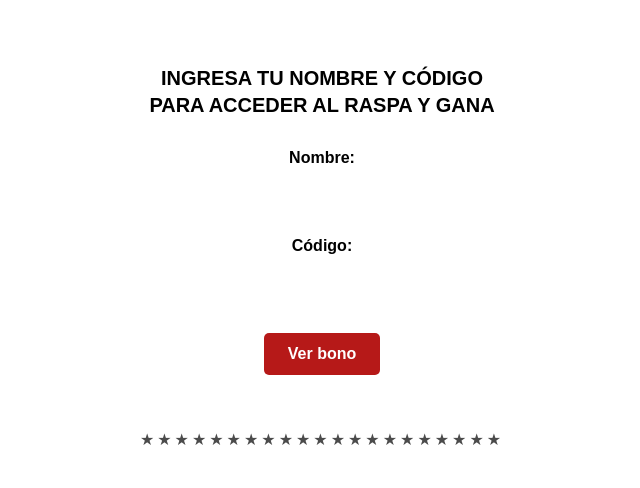
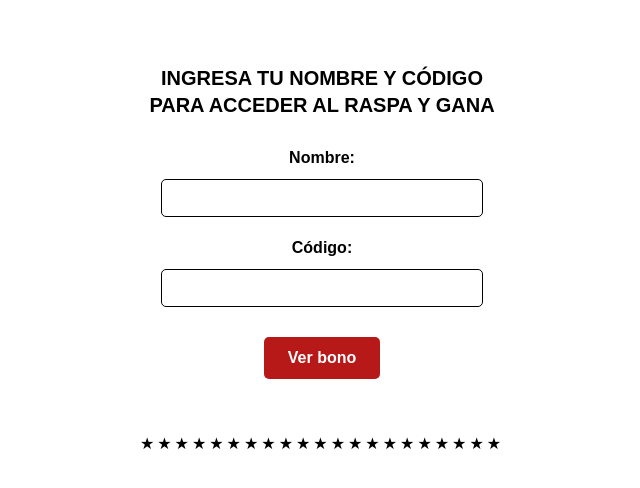
Before and after one commit to AdrianaL01/raspa-y-gana-10k, a plain HTML site: page index.html in a window 1280 px wide. Shown: the whole page, without its empty margins (318-958 px from the left). Drawn offline with Linux system fonts and the light colour scheme.

Commit message:
Update index.html

```diff
--- a/index.html
+++ b/index.html
@@ -44,11 +44,15 @@
   width: 80%;
   max-width: 300px;
   padding: 10px;
-    border: none;
+  background-color: #FFFFFF;
+  color: #000000;
+  border: 1.5px solid #000000; /* borde visible */
   border-radius: 5px;
   margin-top: 12px;
   font-size: 14px;
+  outline: none;
 }
+
 
   button {
     background-color: #B61918;
@@ -70,7 +74,8 @@
     margin-top: 55px;
     font-size: 16px; /* un poco más grandes */
     letter-spacing: 3px;
-    opacity: 0.7;
+    color: #000000;
+    opacity: 1;
   }
 </style>
 </head>
```
Lines whose indentation alone changed are shown as unchanged.
